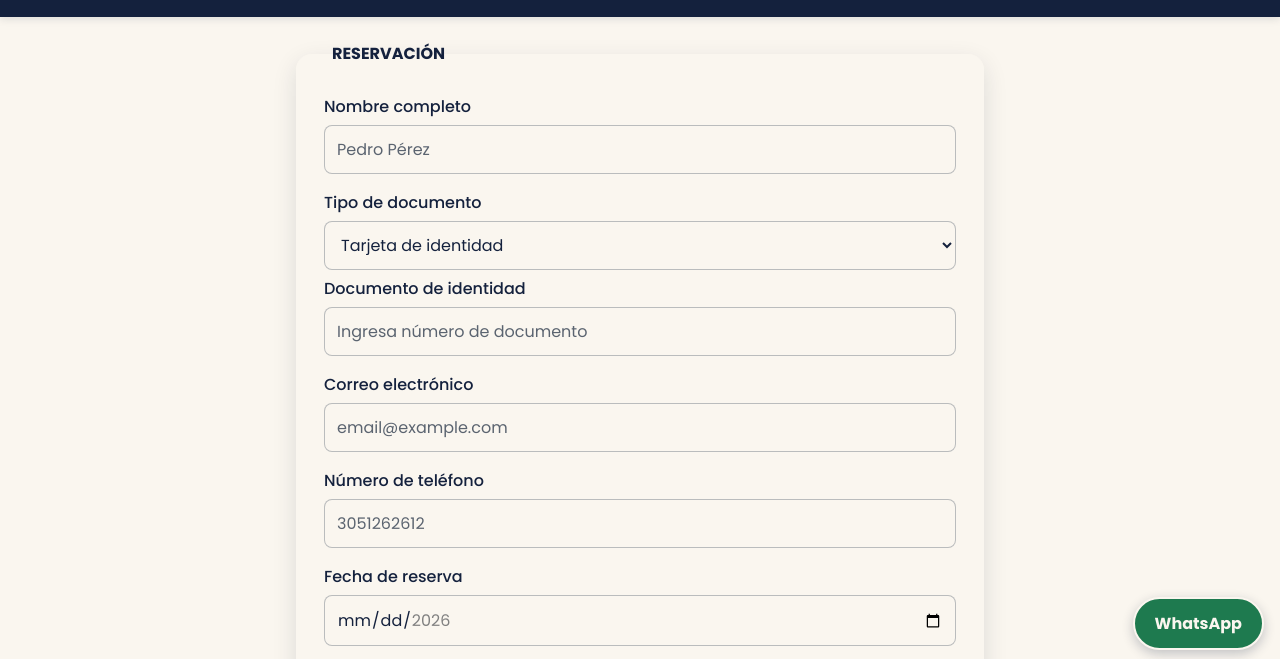
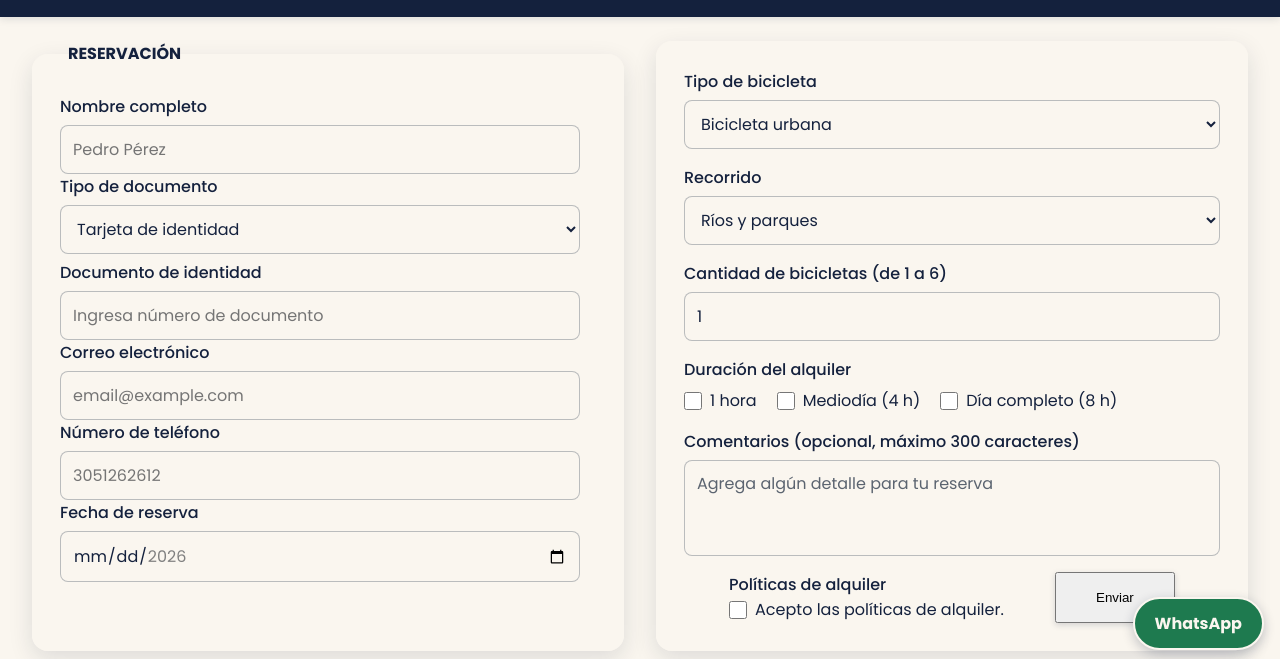
Before and after one commit to Alexruiz0906/rueda-libre, a plain HTML site: page paginas/reservas.html in a window 1280 px wide. Shown: the part 134-793 px from the top of the page. Drawn offline with nearby package versions, Linux system fonts and the light colour scheme.

Commit message:
reservation form with grid

```diff
--- a/css/styles.css
+++ b/css/styles.css
@@ -147,7 +147,7 @@ aside{
 #bike-rental{
     text-align: center;
 }
-#boton-tarifas, #boton-reservar, #boton-enviar, #form-fields button {
+#boton-tarifas, #boton-reservar {
     display: inline-block;
     min-width: 8rem;
     padding: 0.75em 1.5em;
@@ -162,10 +162,16 @@ aside{
     box-shadow: 0 0.25rem 0.75rem rgba(20, 33, 61, 0.16);
     transition: background-color 0.2s ease, color 0.2s ease, box-shadow 0.2s ease, transform 0.2s ease;
 }
+
+#boton-enviar{
+    width: 120px;
+    padding: 1rem;
+}
+
 #boton-tarifas {
     margin-top: 1rem;
 }
-#boton-tarifas:hover, #boton-reservar:hover, #form-fields button:hover {
+#boton-tarifas:hover, #boton-reservar:hover {
     background-color: var(--naranja-pedal);
     color: var(--azul-noche);
     box-shadow: 0 0.375rem 0.875rem rgba(20, 33, 61, 0.2);
@@ -358,39 +364,32 @@ header {
         min-width: 0;
     }
 }
-
-#reservation-form {
-    width: min(45rem, 100%);
-    margin: 1.5rem auto 2.5rem;
-    padding: 0 1rem;
+.reservation-form {
+    margin: 1.5rem 2rem 2.5rem;
+    display: grid;
+    grid-template-columns: repeat(auto-fit, minmax(280px, 1fr));
+    gap: 2rem;
 }
 #reserv{
     padding: 0 0.5rem;
     font-weight: bold;
     color: var(--azul-noche);
 }
-#form-fields {
+.grid-form-info {
     display: flex;
-    flex-direction: column;
-    align-items: stretch;
-    gap: 1rem;
+    width: 100%;
+    gap:  2rem;
+    border: none;
+    border-radius: 1rem;
+    padding: 1.75rem;
+    background-color: var(--crema);
+    color: var(--azul-noche);
+    box-shadow: 0 0.5rem 1.5rem rgba(20, 33, 61, 0.12);
 }
-
-#form-fields > div {
-    color: var(--azul-noche);
+.grid-form-reserv {
     display: flex;
-    flex-direction: column;
-    align-items: stretch;
-    gap: 0.375rem;
     width: 100%;
-}
-#form-fields label, #form-fields .form-label {
-    color: var(--azul-noche);
-    font-weight: 500;
-}
-
-fieldset {
-    width: 100%;
+    gap:  2rem;
     border: none;
     border-radius: 1rem;
     padding: 1.75rem;
@@ -399,6 +398,53 @@ fieldset {
     box-shadow: 0 0.5rem 1.5rem rgba(20, 33, 61, 0.12);
 }
 
+.form-info {
+    display: flex;
+    flex-direction: column;
+    width: 100%;
+    margin-right: 1rem;
+    align-items: stretch;
+}
+
+.form-info > div {
+    color: var(--azul-noche);
+    display: flex;
+    flex-direction: column;
+    align-items: stretch;
+    gap: 0.375rem;
+    width: 100%;
+}
+
+.form-reserv {
+    display: flex;
+    flex-direction: column;
+    align-items: stretch;
+    width: 100%;
+    gap: 1rem;
+}
+.form-reserv > div {
+    color: var(--azul-noche);
+    display: flex;
+    flex-direction: column;
+    align-items: stretch;
+    gap: 0.375rem;
+    width: 100%;
+
+}
+
+.policies{
+    display: flex;
+    flex-direction: column;
+}
+
+.form-info label, .form-info .form-label {
+    color: var(--azul-noche);
+    font-weight: 500;
+}
+.form-reserv label, .form-reserv .form-label {
+    color: var(--azul-noche);
+    font-weight: 500;
+}
 #form-hours {
     width: 100%;
     padding: 0;
@@ -413,7 +459,14 @@ fieldset {
     font-weight: 500;
 }
 
-#form-fields input:not([type="checkbox"]), #form-fields select, #form-fields textarea {
+#form-policies{
+    display: flex;
+    flex-direction: row;
+    justify-content: space-evenly;
+}
+
+
+.form-info input:not([type="checkbox"]), .form-info select, .form-info textarea {
     width: 100%;
     padding: 0.6875rem 0.75rem;
     border: 0.0625rem solid rgba(91, 100, 112, 0.4);
@@ -422,7 +475,20 @@ fieldset {
     color: var(--azul-noche);
     font: inherit;
 }
-#form-fields input:not([type="checkbox"]):focus, #form-fields select:focus, #form-fields textarea:focus {
+.form-info input:not([type="checkbox"]):focus, .form-info select:focus, .form-info textarea:focus {
+    outline: 0.125rem solid var(--verde-ruta);
+    outline-offset: 0.0625rem;
+}
+.form-reserv input:not([type="checkbox"]), .form-reserv select, .form-reserv textarea {
+    width: 100%;
+    padding: 0.6875rem 0.75rem;
+    border: 0.0625rem solid rgba(91, 100, 112, 0.4);
+    border-radius: 0.5rem;
+    background-color: var(--crema);
+    color: var(--azul-noche);
+    font: inherit;
+}
+.form-reserv input:not([type="checkbox"]):focus, .form-reserv select:focus, .form-reserv textarea:focus {
     outline: 0.125rem solid var(--verde-ruta);
     outline-offset: 0.0625rem;
 }
@@ -443,11 +509,11 @@ fieldset {
     line-height: 1.5;
     transition: border-color 0.2s ease, box-shadow 0.2s ease;
 }
-#form-fields textarea:focus {
+.form-reserv textarea:focus {
     border-color: var(--verde-ruta);
     box-shadow: 0 0 0 0.2rem rgba(30, 122, 79, 0.12);
 }
-#form-fields input::placeholder, #form-fields textarea::placeholder {
+.form-reserv input::placeholder, .form-reserv textarea::placeholder {
     color: var(--gris-asfalto);
     opacity: 1;
 }
@@ -456,22 +522,22 @@ fieldset {
     flex-wrap: wrap;
     gap: 0.75rem 1.25rem;
 }
-#form-fields .form-options label, #form-fields .policy-option {
-    display: inline-flex;
+.form-reserv .form-options label, .form-reserv .policy-option {
+    display: flex;
     align-items: center;
     gap: 0.5em;
     font-weight: normal;
 }
-#form-fields input[type="checkbox"] {
+.form-reserv input[type="checkbox"] {
     width: 1.125rem;
     height: 1.125rem;
     margin: 0;
     accent-color: var(--verde-ruta);
 }
-#form-fields button {
+.grid-form button {
     align-self: flex-start;
 }
-#boton-tarifas:active, #boton-reservar:active, #boton-enviar, #form-fields button:active {
+#boton-tarifas:active, #boton-reservar:active, #boton-enviar{
     box-shadow: 0 0.125rem 0.375rem rgba(20, 33, 61, 0.16);
     transform: translateY(0);
 }
--- a/paginas/reservas.html
+++ b/paginas/reservas.html
@@ -1,5 +1,6 @@
 <!DOCTYPE html>
 <html lang="es">
+
 <head>
     <meta charset="UTF-8">
     <meta name="viewport" content="width=device-width, initial-scale=1.0">
@@ -7,12 +8,14 @@
     <link rel="stylesheet" href="../css/styles.css">
     <link rel="icon" href="../img/logo.ico" type="img/x-icon">
 </head>
+
 <body>
     <nav id="navegator" aria-label="Navegación principal">
         <ul>
             <li class="logo-item">
                 <a href="../index.html" id="logo-link">
-                    <img src="../img/logo.jpg" alt="Logo de Rueda Libre" onmouseover="this.src='../img/logo-alt.jpg'" onmouseout="this.src='../img/logo.jpg'">
+                    <img src="../img/logo.jpg" alt="Logo de Rueda Libre" onmouseover="this.src='../img/logo-alt.jpg'"
+                        onmouseout="this.src='../img/logo.jpg'">
                 </a>
             </li>
             <li>
@@ -31,10 +34,10 @@
         <p>Realiza tu reserva de bicicletas en Medellín a través de nuestro correo.</p>
     </header>
     <main id="main">
-        <form action="#" method="post" id="reservation-form">
-            <fieldset>
+        <form action="#" method="post" id="reservation-form" class="reservation-form">
+            <fieldset class="grid-form-info">
                 <legend id="reserv">RESERVACIÓN</legend>
-                <div id="form-fields">
+                <div class="form-info">
                     <div id="form-name">
                         <label for="name">Nombre completo</label>
                         <input type="text" id="name" name="user_name" placeholder="Pedro Pérez" required minlength="3">
@@ -46,7 +49,8 @@
                             <option value="CC">Cédula de ciudadanía</option>
                         </select>
                         <label for="document">Documento de identidad</label>
-                        <input type="text" inputmode="numeric" pattern="[0-9]{6,10}" id="document" name="user_document" placeholder="Ingresa número de documento" required minlength="6" maxlength="10">
+                        <input type="text" inputmode="numeric" pattern="[0-9]{6,10}" id="document" name="user_document"
+                            placeholder="Ingresa número de documento" required minlength="6" maxlength="10">
                     </div>
                     <div id="form-email">
                         <label for="email">Correo electrónico</label>
@@ -54,12 +58,17 @@
                     </div>
                     <div id="form-number">
                         <label for="number-phone">Número de teléfono</label>
-                        <input type="tel" inputmode="numeric" pattern="3[0-9]{9}" id="number-phone" name="number_phone" placeholder="3051262612" minlength="10" maxlength="10">
+                        <input type="tel" inputmode="numeric" pattern="3[0-9]{9}" id="number-phone" name="number_phone"
+                            placeholder="3051262612" minlength="10" maxlength="10">
                     </div>
                     <div id="form-date">
                         <label for="date">Fecha de reserva</label>
                         <input type="date" min="2026-11-01" max="2026-12-31" id="date" name="reservation_date" required>
                     </div>
+                </div>
+            </fieldset>
+            <fieldset class="grid-form-reserv">
+                <div class="form-reserv">
                     <div id="form-bike">
                         <label for="bike">Tipo de bicicleta</label>
                         <select id="bike" name="bike_type" required>
@@ -93,22 +102,26 @@
                                 <input type="checkbox" name="duration[]" id="hours-8" value="8h">Día completo (8 h)
                             </label>
                     </fieldset>
-                    </div>
                     <div id="form-comments">
                         <label for="comments">Comentarios (opcional, máximo 300 caracteres)</label>
-                        <textarea id="comments" name="comments" rows="4" maxlength="300" placeholder="Agrega algún detalle para tu reserva"></textarea>
+                        <textarea id="comments" name="comments" rows="4" maxlength="300"
+                            placeholder="Agrega algún detalle para tu reserva"></textarea>
                     </div>
                     <div id="form-policies">
+                        <div class="policies">
                             <span class="form-label">Políticas de alquiler</span>
                             <label class="policy-option" for="accept-policies">
                                 <input type="checkbox" id="accept-policies" name="accept_policies" required>
-                            Acepto las políticas de alquiler.
+                                Acepto las políticas de alquiler.</input>
                             </label>
                         </div>
                         <button type="submit" id="boton-enviar">Enviar</button>
                     </div>
+
+                </div>
             </fieldset>
         </form>
+
     </main>
     <footer>
         <ul>
@@ -130,4 +143,5 @@
     </footer>
     <a class="whatsapp-link" href="https://wa.me/573000000000" target="_blank" rel="noopener noreferrer">WhatsApp</a>
 </body>
+
 </html>
```
Lines whose indentation alone changed are shown as unchanged.
